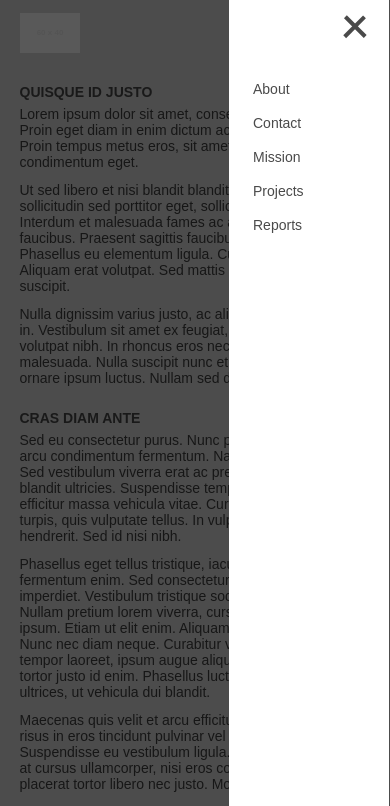
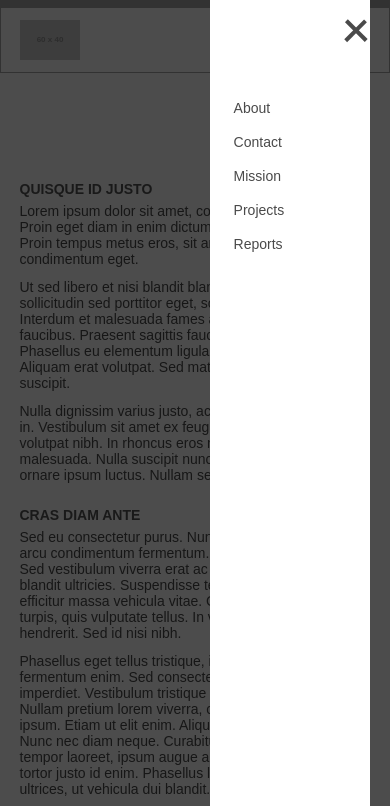
Before and after one commit to pcyu/portfolio, a website: page public/index.html in a window 390 px wide. Both pictures are taken after a click on the element 355 px from the left and 33 px from the top of the page. Shown: the top 806 px of the page. Drawn offline with nearby package versions, Linux system fonts and the light colour scheme; placeholder pictures from the web are drawn by us.

Commit message:
Modify structure to begin mobile nav improvements

```diff
--- a/public/app.js
+++ b/public/app.js
@@ -18,12 +18,13 @@
       app.sizer();
     },
     mobileToggle: function() {
-      $(document).on('click', '#mobile', function() {
+      $(document).on('click', '#x-mobile', function() {
         $('html').toggleClass('disable');
-        $('#mobile').toggleClass('active');
+        $('#x-mobile').toggleClass('active');
+        $('#x-navwrap').toggleClass('inactive');
         $('#themobilemenu').toggleClass('active');
         $('#thenav').toggleClass('inactive');
-        $('#thenimg').toggleClass('opacity');
+        //$('#thenimg').toggleClass('opacity');
         $('#x-overlay').toggleClass('active');
       });
     },
--- a/public/index.html
+++ b/public/index.html
@@ -11,18 +11,12 @@
   </head>
 
   <body>
-    <div id="x-overlay" class="y-overlay"></div>
-
-    <div id="thenav" class="nav">
+    <div id="x-navwrap" class="navwrap">
+      <div class="nav">
         <div class="y-wrap cf">
           <div id="thenimg" class="nimg">
             <img src="http://via.placeholder.com/60x40" />
           </div>
-        <div id="thenabs" class="nabs">
-          <div id="mobile" class="burger"></div>
-        </div>
-      </div>
-
           <ul id="themobilemenu" class="mobilemenu">
             <li>About</li>
             <li>Contact</li>
@@ -30,8 +24,14 @@
             <li>Projects</li>
             <li>Reports</li>
           </ul>
+        </div>
+      </div>
+      <div class="mobileicon">
+        <div id="x-mobile" class="mobile"></div>
+      </div>
+    </div>
 
-    </div>
+    <div id="x-overlay" class="y-overlay"></div>
 
     <div class="thebody">
       <div class="y-wrap">
--- a/src/css/_layout.scss
+++ b/src/css/_layout.scss
@@ -4,7 +4,7 @@
   top: 0;
   transition: background 0.6s ease-in-out;
   width: 100%;
-  z-index: 1;
+  z-index: 4;
   &.active {
     background: rgba(0, 0, 0, 0.7);
     height: 2000px;
--- a/src/css/_modules.scss
+++ b/src/css/_modules.scss
@@ -1,12 +1,19 @@
-.nav {
-  border: 1px solid #ccc;
-  background: white;
+.navwrap {
+  left: 0;
   margin: 0 0 24px;
-  padding: 12px 0;
   position: fixed;
   top: 0;
   width: 100%;
-  z-index: 4;
+  &.inactive {
+    position: relative;
+  }
+}
+
+.nav {
+  background: white;
+  border: 1px solid #aaa;
+  border-top: 8px solid #aaa;
+  padding: 12px 0;
   &.inactive {
     background: none;
     border: 1px solid transparent;
@@ -15,6 +22,9 @@
 
 .nimg {
   width: 60px;
+  @include responsive(truman) {
+    display: inline-block;
+  }
   &.col2 {
     display: inline-block;
     width: 200px;
@@ -33,12 +43,15 @@ img {
   width: 100%;
 }
 
-.nabs {
+.mobileicon {
   position: absolute;
-  right: 0;
+  right: 5%;  //c004
   top: 50%;
   transform: translateY(-50%);
-  z-index: 3;
+  z-index: 8;
+  @include responsive(truman) {
+    display: none;
+  }
 }
 
 
@@ -61,7 +74,16 @@ img {
   top: -68px; // same height as the nav
   transition: right 0.6s ease-in-out;
   width: 160px;
-  z-index: 2;
+  z-index: 6;
+  @include responsive(truman) {
+    bottom: 0;
+    height: auto;
+    padding: 0;
+    right: 0;
+    text-align: right;
+    top: initial;
+    width: auto;
+  }
   &.active {
     right: 0;
   }
@@ -73,9 +95,19 @@ li {
     cursor: pointer;
     margin: 18px 0;
     transition: all 0.3s ease-in-out;
+    @include responsive(truman) {
+      display: inline-block;
+      margin: 0 20px;
+      &:last-of-type {
+        margin-right: 0;
+      }
+    }
     &:hover {
       color: crimson;
       padding-left: 5px;
+      @include responsive(truman) {
+        padding-left: 0;
+      }
     }
   }
 }
--- a/src/css/_vendor.scss
+++ b/src/css/_vendor.scss
@@ -1,6 +1,6 @@
 //c003
 $burger--thickness: 4px;
-.burger {
+.mobile {
 	$width: 28px;
   background: none;
   border: 0;
--- a/src/js/main.js
+++ b/src/js/main.js
@@ -18,12 +18,13 @@
       app.sizer();
     },
     mobileToggle: function() {
-      $(document).on('click', '#mobile', function() {
+      $(document).on('click', '#x-mobile', function() {
         $('html').toggleClass('disable');
-        $('#mobile').toggleClass('active');
+        $('#x-mobile').toggleClass('active');
+        $('#x-navwrap').toggleClass('inactive');
         $('#themobilemenu').toggleClass('active');
         $('#thenav').toggleClass('inactive');
-        $('#thenimg').toggleClass('opacity');
+        //$('#thenimg').toggleClass('opacity');
         $('#x-overlay').toggleClass('active');
       });
     },
```
Also changed, not shown: comments/comments.md (+3 -0 lines), public/style.css. Lines whose indentation alone changed are shown as unchanged.
